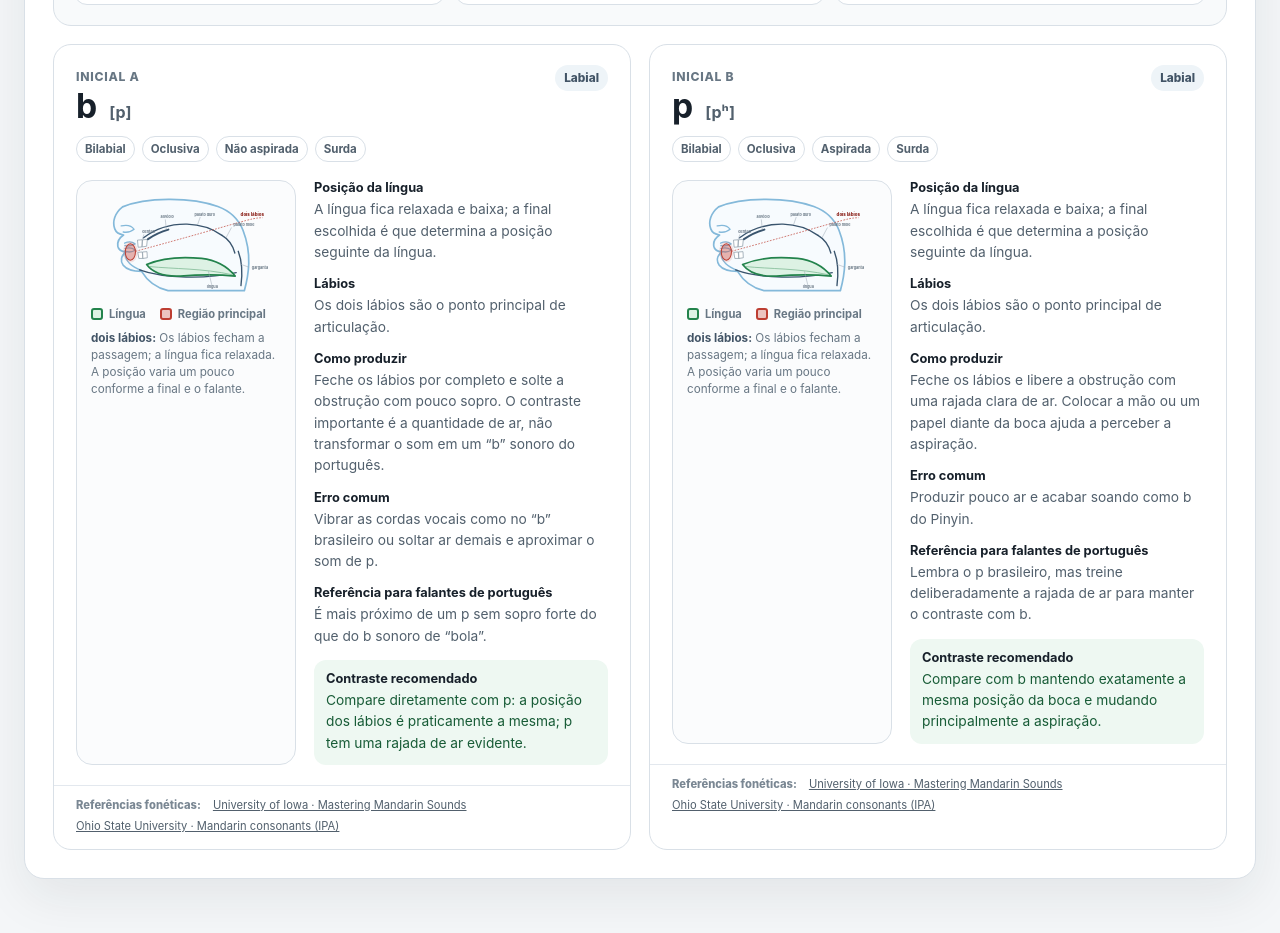
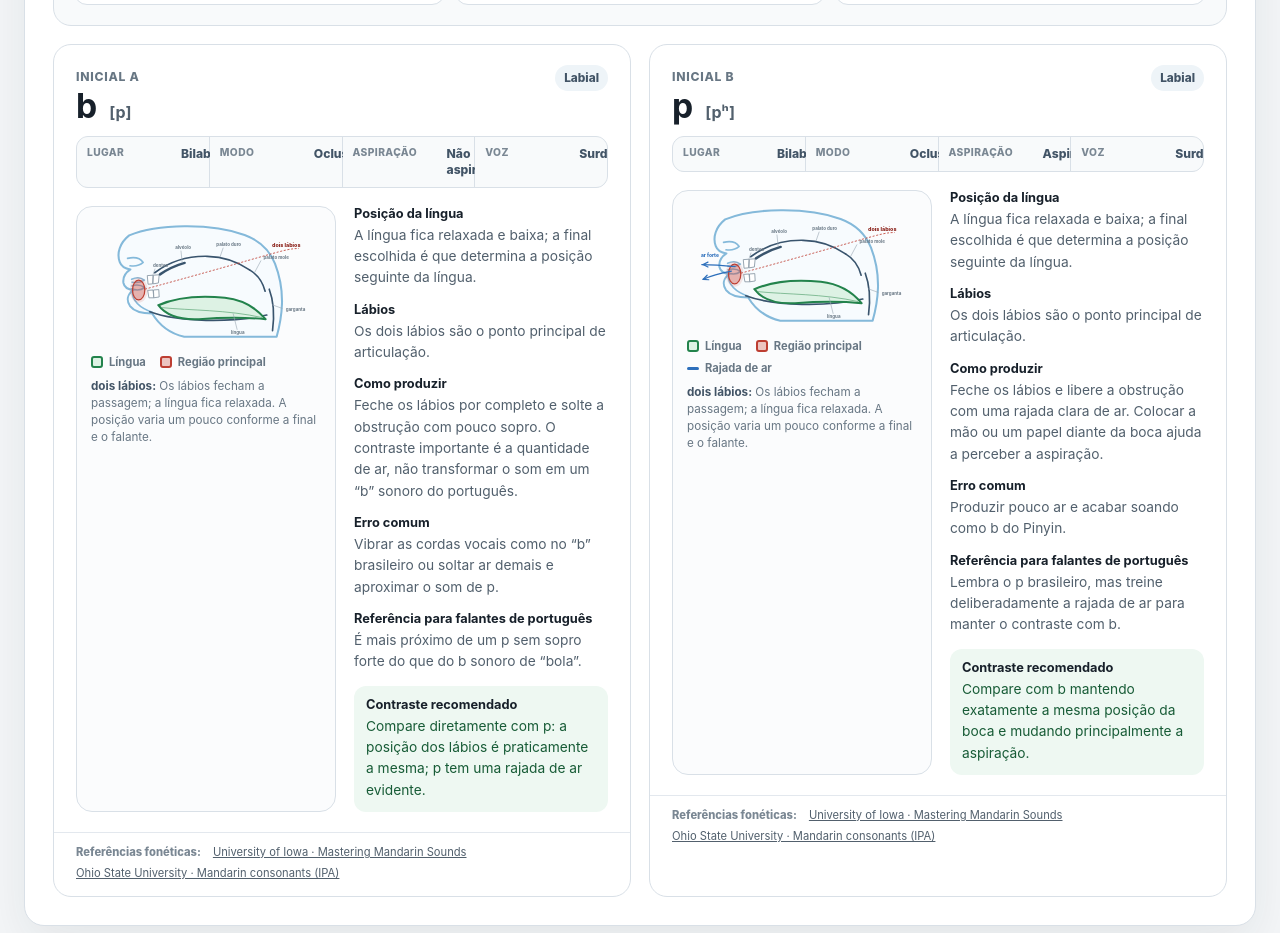
Before and after one commit to ferreis/PasiMandarim, a Vue app: page / in a window 1280 px wide. Shown: the part 1360-2293 px from the top of the page. Built offline with nearby package versions, Linux system fonts and the light colour scheme.

Commit message:
feat: melhora leitura dos dados fonéticos

```diff
--- a/src/components/InitialPronunciationGuide.vue
+++ b/src/components/InitialPronunciationGuide.vue
@@ -9,6 +9,7 @@ const props = defineProps<{
 }>()
 
 const guide = computed(() => getInitialPronunciationGuide(props.initial))
+const isAspirated = computed(() => guide.value?.aspiration === 'Aspirada')
 </script>
 
 <template>
@@ -24,15 +25,27 @@ const guide = computed(() => getInitialPronunciationGuide(props.initial))
       <span class="initial-family">{{ guide.family }}</span>
     </header>
 
-    <div class="initial-guide-tags" aria-label="Características fonéticas">
-      <span>{{ guide.place }}</span>
-      <span>{{ guide.manner }}</span>
-      <span>{{ guide.aspiration }}</span>
-      <span>{{ guide.voicing }}</span>
-    </div>
+    <dl class="initial-guide-facts" aria-label="Características fonéticas">
+      <div>
+        <dt>Lugar</dt>
+        <dd>{{ guide.place }}</dd>
+      </div>
+      <div>
+        <dt>Modo</dt>
+        <dd>{{ guide.manner }}</dd>
+      </div>
+      <div>
+        <dt>Aspiração</dt>
+        <dd>{{ guide.aspiration }}</dd>
+      </div>
+      <div>
+        <dt>Voz</dt>
+        <dd>{{ guide.voicing }}</dd>
+      </div>
+    </dl>
 
     <div class="initial-guide-layout">
-      <TonguePositionDiagram :type="guide.diagram" />
+      <TonguePositionDiagram :type="guide.diagram" :aspirated="isAspirated" />
 
       <div class="initial-guide-copy">
         <section>
@@ -129,25 +142,44 @@ const guide = computed(() => getInitialPronunciationGuide(props.initial))
   font-weight: 800;
 }
 
-.initial-guide-tags {
-  display: flex;
-  flex-wrap: wrap;
-  gap: 7px;
-  padding: 0 22px 18px;
+.initial-guide-facts {
+  display: grid;
+  grid-template-columns: repeat(4, minmax(0, 1fr));
+  gap: 1px;
+  margin: 0 22px 18px;
+  overflow: hidden;
+  border: 1px solid #d9e0e7;
+  border-radius: 12px;
+  background: #d9e0e7;
 }
 
-.initial-guide-tags span {
-  padding: 5px 8px;
-  border: 1px solid #d9e0e7;
-  border-radius: 999px;
-  color: #52606d;
-  font-size: 0.72rem;
-  font-weight: 700;
+.initial-guide-facts > div {
+  display: grid;
+  gap: 4px;
+  min-width: 0;
+  padding: 9px 10px;
+  background: #f8fafb;
+}
+
+.initial-guide-facts dt {
+  color: #7a8793;
+  font-size: 0.64rem;
+  font-weight: 800;
+  letter-spacing: 0.04em;
+  text-transform: uppercase;
+}
+
+.initial-guide-facts dd {
+  margin: 0;
+  color: #425466;
+  font-size: 0.76rem;
+  font-weight: 800;
+  line-height: 1.3;
 }
 
 .initial-guide-layout {
   display: grid;
-  grid-template-columns: minmax(220px, 0.8fr) minmax(0, 1.2fr);
+  grid-template-columns: minmax(260px, 0.95fr) minmax(0, 1.05fr);
   gap: 18px;
   padding: 0 22px 20px;
 }
@@ -202,9 +234,13 @@ const guide = computed(() => getInitialPronunciationGuide(props.initial))
   color: #52606d;
 }
 
-@media (max-width: 650px) {
+@media (max-width: 780px) {
   .initial-guide-layout {
     grid-template-columns: 1fr;
   }
+
+  .initial-guide-facts {
+    grid-template-columns: repeat(2, minmax(0, 1fr));
+  }
 }
 </style>
```
